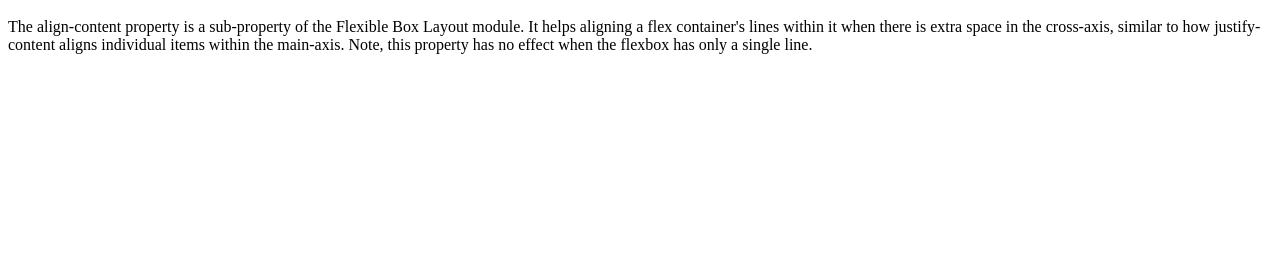
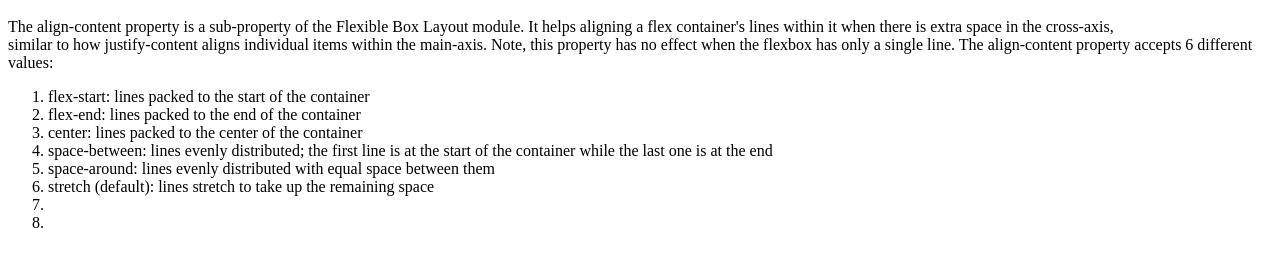
Before and after one commit to Shvan1/Align-content, a plain HTML site: page index.html in a window 1280 px wide. Shown: the part 48-314 px from the top of the page. Drawn offline with Linux system fonts and the light colour scheme.

Commit message:
Update index.html

```diff
--- a/index.html
+++ b/index.html
@@ -1,6 +1,18 @@
 <h1>Align-Content</h1>
 <p>The align-content property is a sub-property of the Flexible Box Layout module.
 
-It helps aligning a flex container's lines within it when there is extra space in the cross-axis, similar to how justify-content aligns individual items within the main-axis.
+It helps aligning a flex container's lines within it when there is extra space in the cross-axis,<br>
+similar to how justify-content aligns individual items within the main-axis.
 
-  Note, this property has no effect when the flexbox has only a single line.</p>
+  Note, this property has no effect when the flexbox has only a single line.
+The align-content property accepts 6 different values:</p>
+<ol>
+  <li>flex-start: lines packed to the start of the container</li>
+  <li>flex-end: lines packed to the end of the container</li>
+  <li>center: lines packed to the center of the container</li>
+  <li>space-between: lines evenly distributed; the first line is at the start of the container while the last one is at the end</li>
+  <li>space-around: lines evenly distributed with equal space between them</li>
+  <li>stretch (default): lines stretch to take up the remaining space</li>
+  <li></li>
+  <li></li>
+  </o>
```
